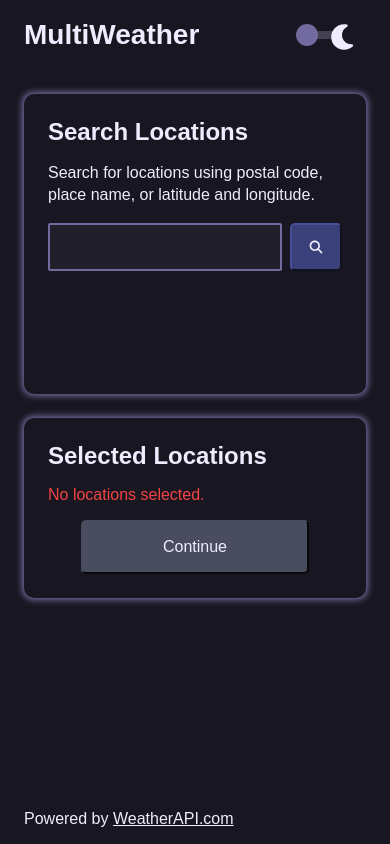
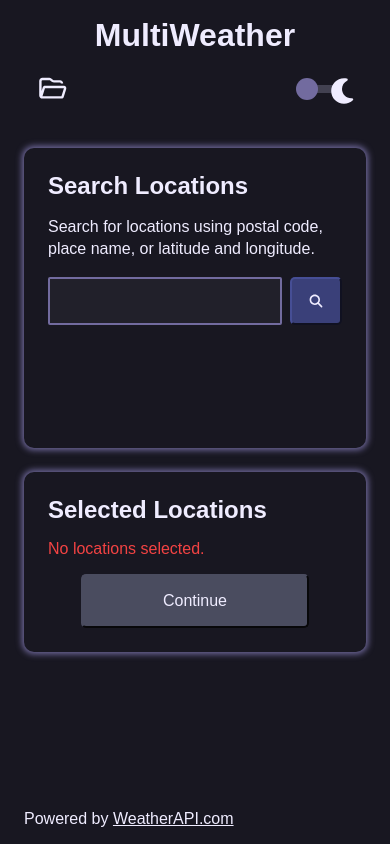
Before and after one commit to jennifercadams/Multi-Weather, a React (Vite) app: page / in a window 390 px wide. Built offline with nearby package versions, Linux system fonts and the light colour scheme.

Commit message:
Make header buttons responsive instead of hiding on narrow screens

```diff
--- a/src/pages/PageLayout/PageLayout.css
+++ b/src/pages/PageLayout/PageLayout.css
@@ -17,20 +17,25 @@
     box-sizing: border-box;
 }
 #page #header h1 {
-    margin: 0;
+    margin: 17px 0;
+}
+
+#page #header #header-buttons {
+    display: flex;
+    align-items: center;
+    height: 70px;
 }
 
 #page #header #action-buttons {
     display: flex;
     align-items: center;
-    height: 70px;
 }
 
-#page #header #action-buttons .icon-button {
+#page #header #header-buttons .icon-button {
     margin: 6px;
 }
 
-#page #header #action-buttons .icon-button-img {
+#page #header #header-buttons .icon-button-img {
     width: 32px;
     height: 32px;
     padding: 6px;
@@ -43,13 +48,13 @@
 }
 
 /* Action Button Display Rules */
-#main:has(#location-search) #action-buttons #save,
-#main:has(#location-search) #action-buttons #copy,
-#main:has(#location-search) #action-buttons #search,
-#main:has(.no-locations) #action-buttons #save,
-#main:has(.no-locations) #action-buttons #copy,
-#main:has(#not-found) #action-buttons #save,
-#main:has(#not-found) #action-buttons #copy {
+#main:has(#location-search) #header-buttons #save,
+#main:has(#location-search) #header-buttons #copy,
+#main:has(#location-search) #header-buttons #search,
+#main:has(.no-locations) #header-buttons #save,
+#main:has(.no-locations) #header-buttons #copy,
+#main:has(#not-found) #header-buttons #save,
+#main:has(#not-found) #header-buttons #copy {
     display: none;
 }
 
@@ -170,14 +175,34 @@ button#theme-toggle:active {
     background-color: #b1acceb5;
 }
 
-@media (max-width: 480px) {
-    #page #header h1 {
-        font-size: 1.75rem;
+@media (max-width: 600px) {
+    #page #header {
+        flex-direction: column;
+        align-items: stretch;
+        height: unset;
     }
 
-    #action-buttons #save,
-    #action-buttons #copy,
-    #action-buttons #load {
-        display: none;
+    #page #header h1 {
+        text-align: center;
+        margin-bottom: 0;
+    }
+
+    #page #header #header-buttons {
+        justify-content: space-between;
     }
 }
+
+
+@media (max-width: 360px) {
+    #page #header {
+        padding: 0;
+    }
+
+    #page #header #header-buttons {
+        justify-content: center;
+    }
+
+    #page #header #header-buttons .icon-button {
+        margin: 0px;
+    }
+}
--- a/src/pages/PageLayout/PageLayout.tsx
+++ b/src/pages/PageLayout/PageLayout.tsx
@@ -37,6 +37,7 @@ const PageLayout = () => {
             <div id="main">
                 <div id="header">
                     <h1>MultiWeather</h1>
+                    <div id="header-buttons">
                         <div id="action-buttons">
                             <Link id="search" className="icon-button tooltip" to="/">
                                 <img className="icon-button-img" src={`/icons/magnifying-glass-${colorTheme}.svg`} />
@@ -58,6 +59,7 @@ const PageLayout = () => {
                                 <img className="icon-button-img" src={`/icons/folder-${colorTheme}.svg`} />
                                 <span className="tooltip-text hover">Load from local</span>
                             </button>
+                        </div>
                         <button id="theme-toggle" className="tooltip" onClick={handleToggleTheme}>
                             <div id="theme-toggle-bg" className={colorTheme} />
                             <img id="light-icon" className={colorTheme} src={`/icons/sun-light.svg`}></img>
```
Lines whose indentation alone changed are shown as unchanged.
